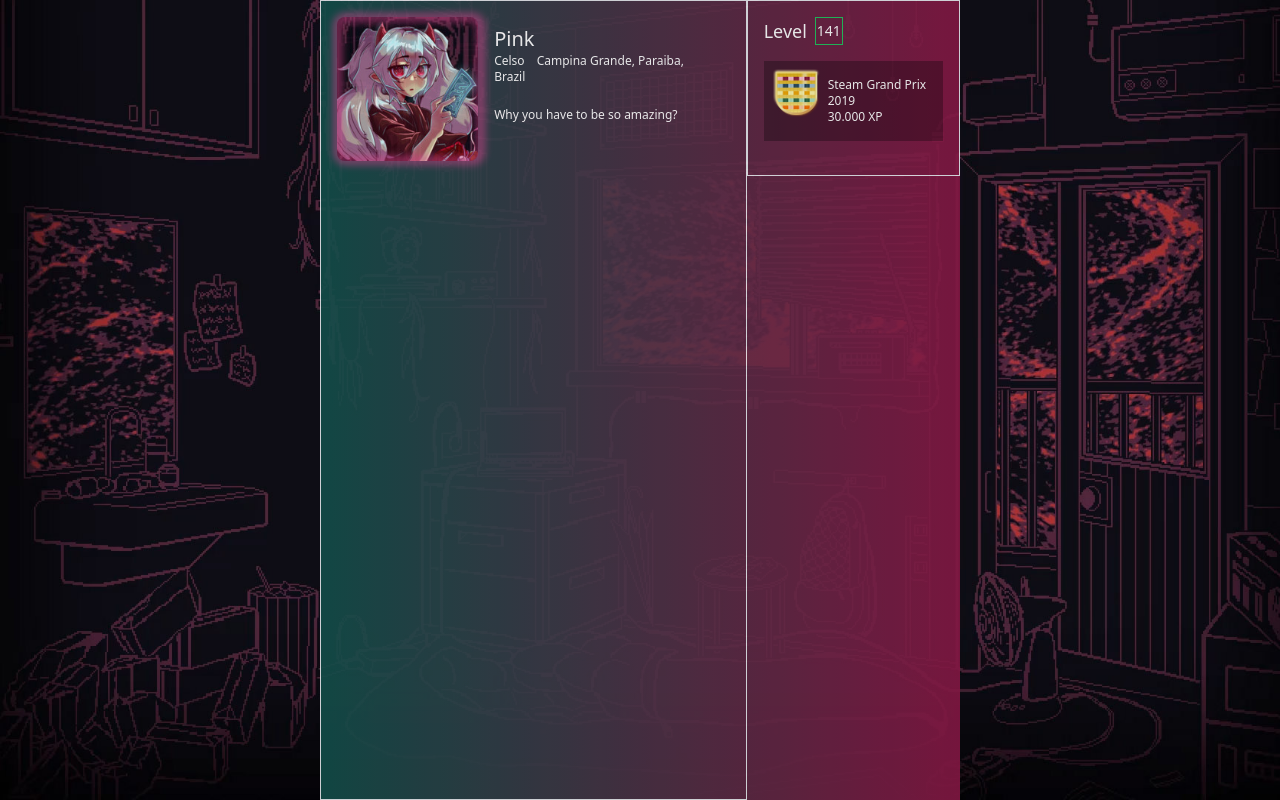
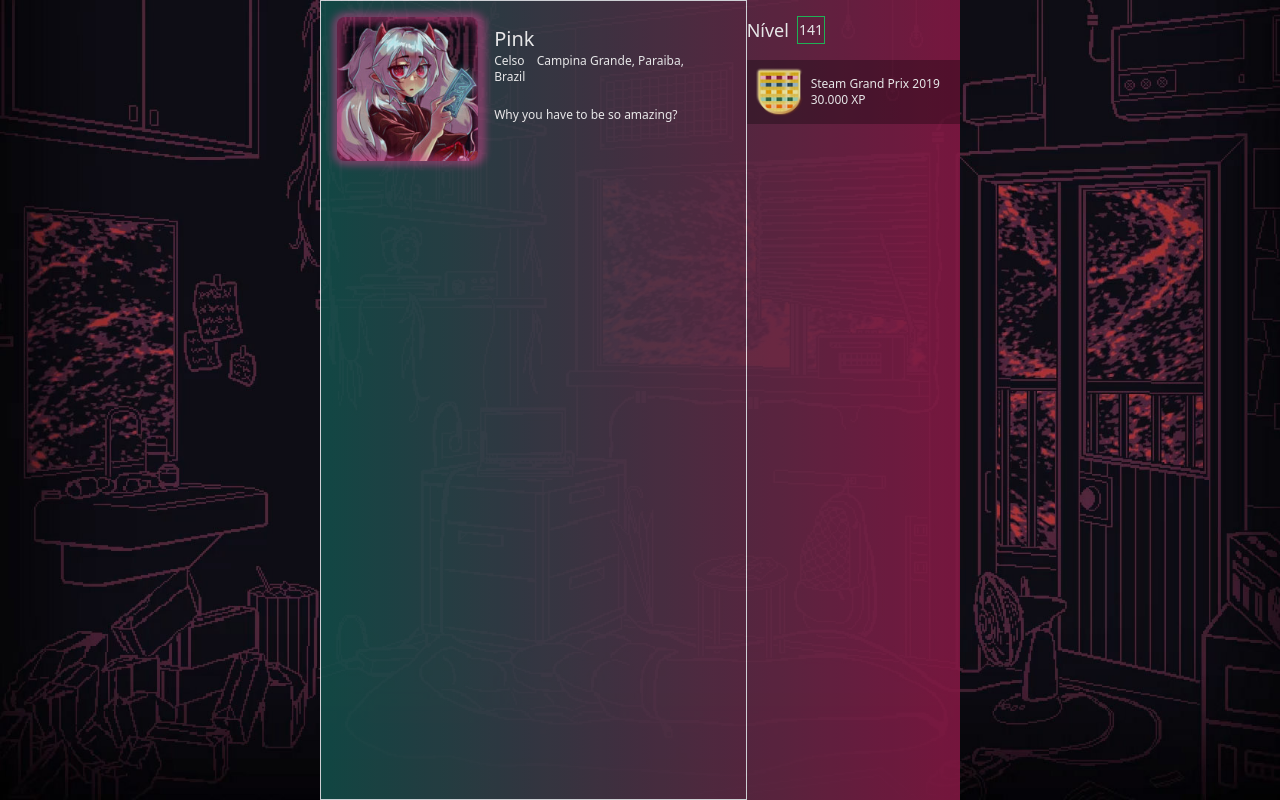
Before and after one commit to celso-rodrigo/learning-tailwind, a React (Create React App) app: page / in a window 1280 px wide. Built offline with nearby package versions, Linux system fonts and the light colour scheme.

Commit message:
refactor: Melhorado UserLevel

```diff
--- a/src/components/UserLevel.js
+++ b/src/components/UserLevel.js
@@ -5,9 +5,9 @@ import mainBadge from "../assets/main_badge.png";
 
 function UserLevel() {
 	return (
-		<div className="flex flex-col gap-4 h-44 border p-4">
+		<div className="flex flex-col gap-4 h-44 pt-4">
 			<div className="flex gap-2">
-				<h2 className="text-white text-lg">Level</h2>
+				<h2 className="text-white text-lg">Nível</h2>
 				<LevelContainer border="border-green-500" level="141"/>
 			</div>
 			<BlackBgEffect>
```
